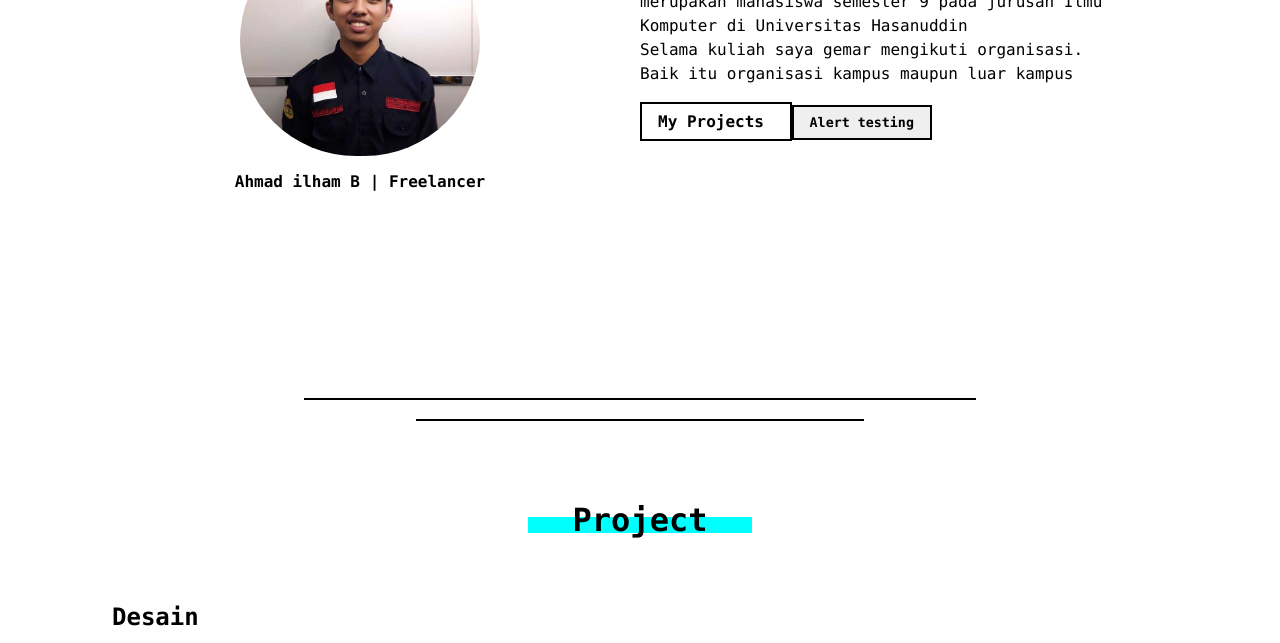
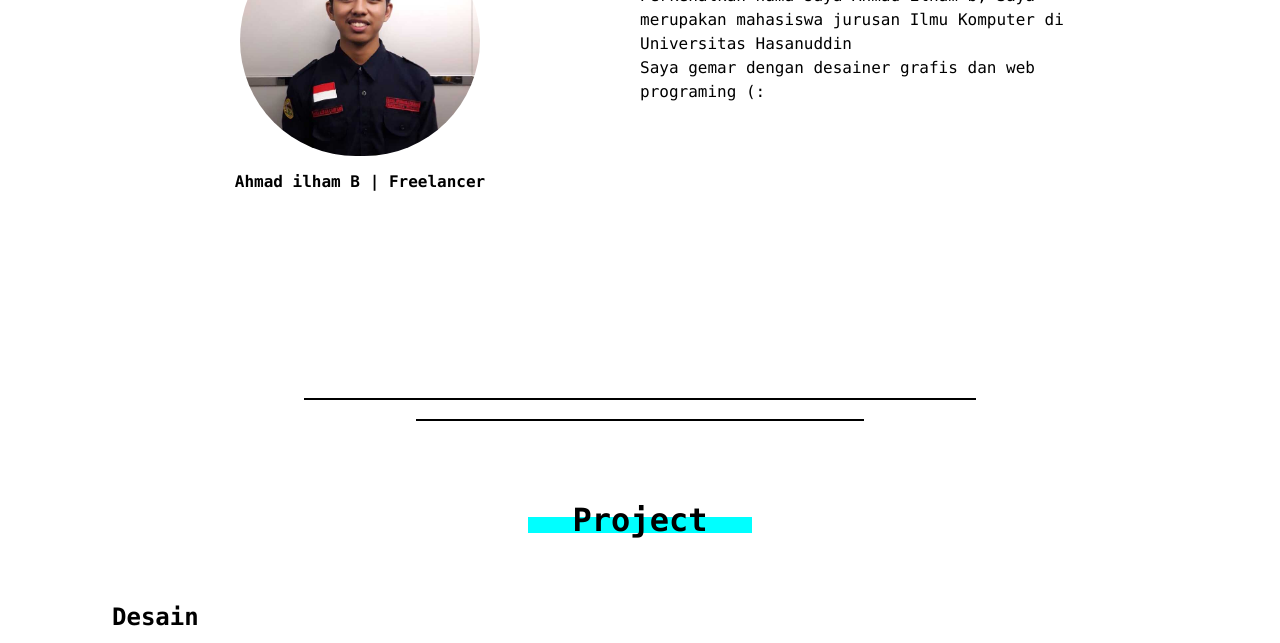
Before and after one commit to ahmadilhamb14/ahmadilhamb14, a plain HTML site: page index.html in a window 1280 px wide. Shown: the part 419-1062 px from the top of the page. Drawn offline with Linux system fonts and the light colour scheme.

Commit message:
Update tentang.html
buat client cok

```diff
--- a/index.html
+++ b/index.html
@@ -51,10 +51,9 @@
           <div class="kanan">
             <div class="description">
               <span><b>Hello!!</b></span>
-              <p>Perkenalkan nama saya Ahmad ilham b, Saya merupakan mahasiswa semester 9 pada jurusan Ilmu Komputer di Universitas Hasanuddin</p>
-              <p>Selama kuliah saya gemar mengikuti organisasi. Baik itu organisasi kampus maupun luar kampus</p>
+              <p>Perkenalkan nama saya Ahmad ilham b, Saya merupakan mahasiswa jurusan Ilmu Komputer di Universitas Hasanuddin</p>
+              <p>Saya gemar dengan desainer grafis dan web programing (:</p>
               <br />
-              <a class="project" href="#project"> My Projects </a>  <button class="project" onClick='alert('Tombol diklik!')'> Alert testing </button>
             </div>
           </div>
         </div>
```
